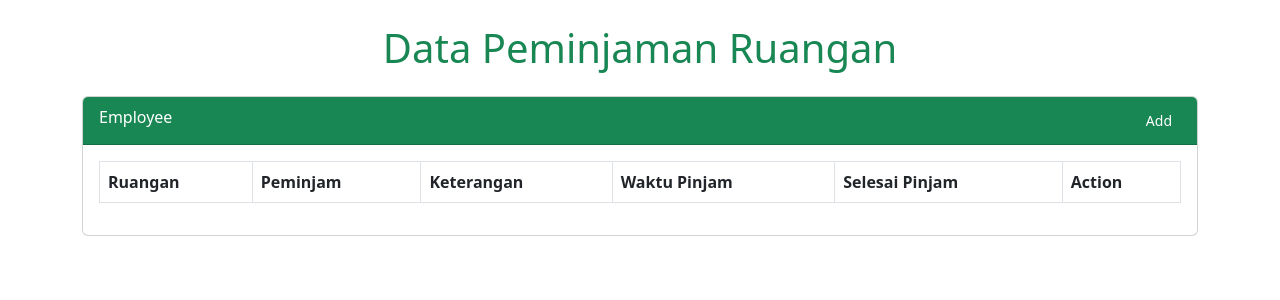
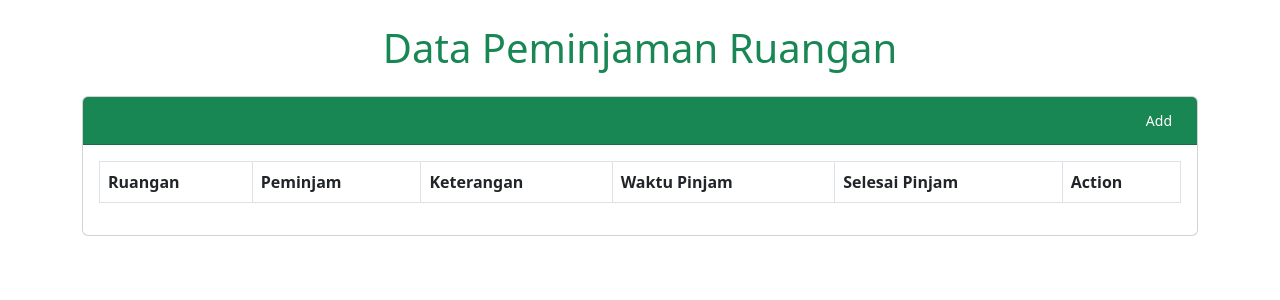
Before and after one commit to hendra-hendriana/api_praktikum, a PHP site: page /api_praktikum/ in a window 1280 px wide. Shown: the top 300 px of the page. Run offline with PHP 8.4, Linux system fonts and the light colour scheme; lists and menus that the app fills with data are empty; some libraries are stand-ins or nearby versions.

Commit message:
Update index.php

```diff
--- a/views/peminjamanRuangan/index.php
+++ b/views/peminjamanRuangan/index.php
@@ -25,7 +25,7 @@
             <div class="card">
                 <div class="card-header bg-success">
                     <div class="row">
-                        <div class="col col-sm-9 text-white">Employee</div>
+                        <div class="col col-sm-9 text-white"></div>
                         <div class="col col-sm-3">
                             <button type="button" id="add_data" class="btn btn-success btn-sm float-end">Add</button>
                         </div>
```
